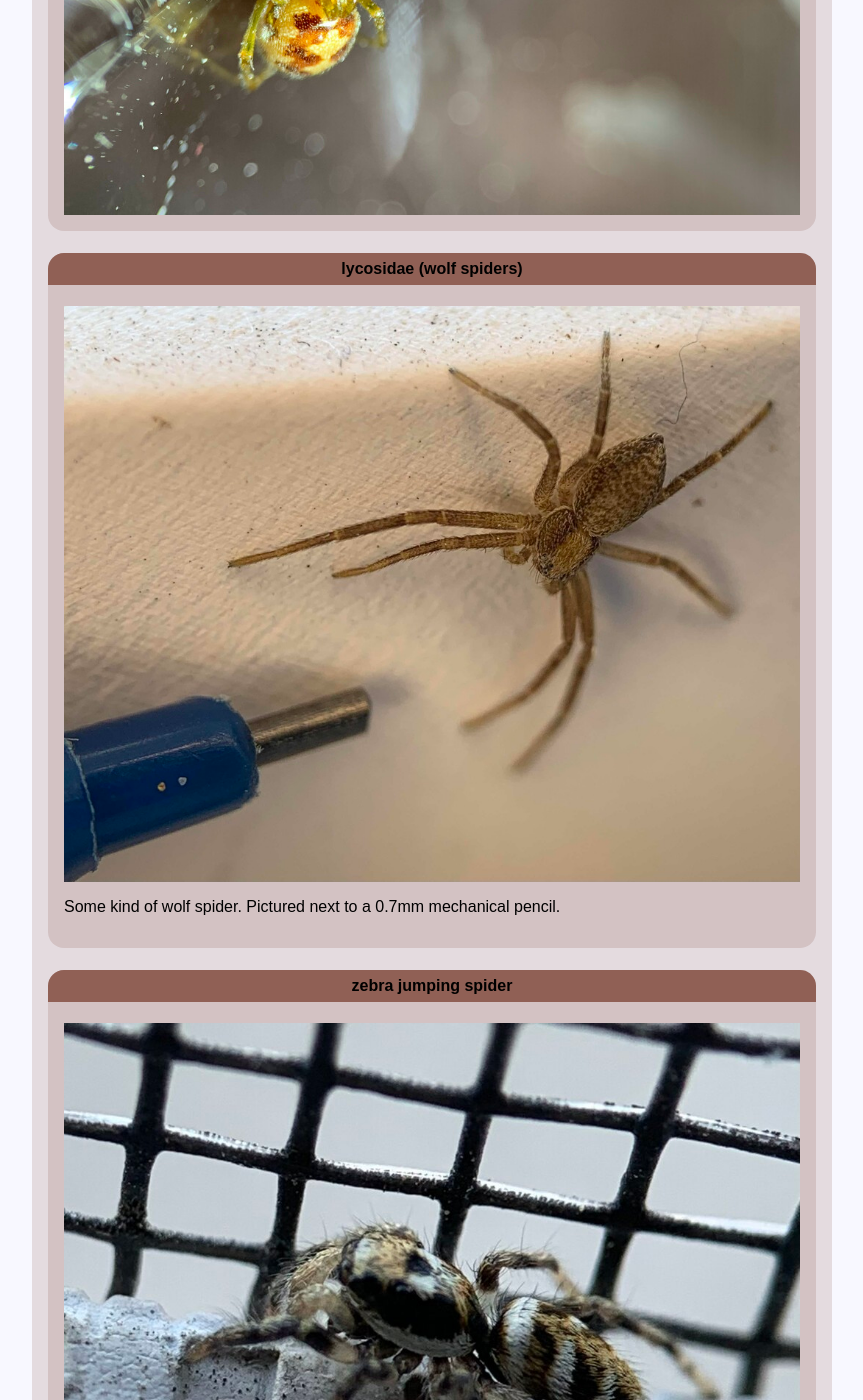
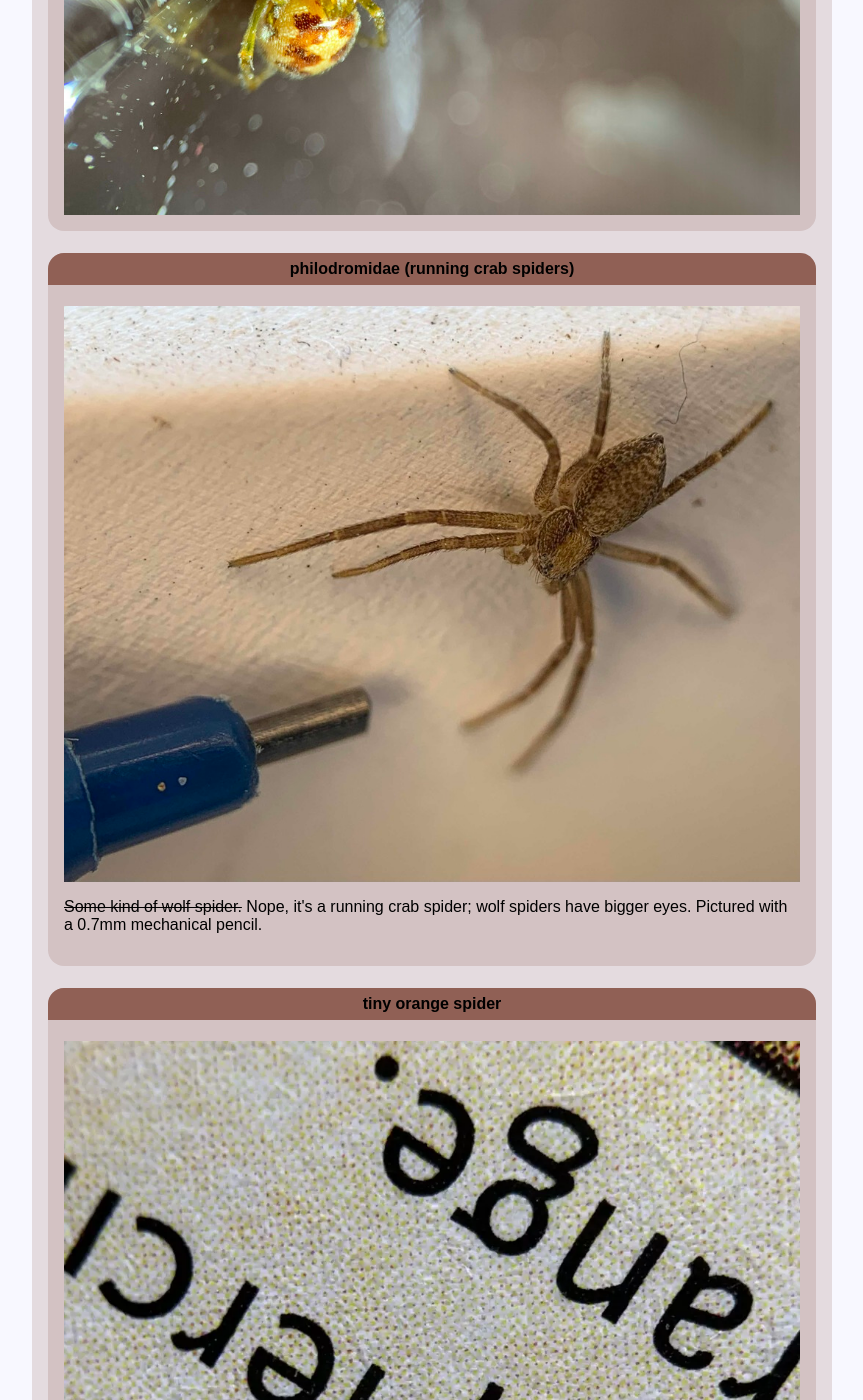
Before and after one commit to Roachbones/Roachbones.github.io, a Jekyll site: the page bugs/index.html, which Jekyll copies as it is, in a window 1280 px wide and 1400 px high, scrolled down 4396 px. Shown: the whole window, without its empty margins (208-1071 px from the left). Built offline with Jekyll 4.4.1, drawn with Linux system fonts in a browser that asks for light colours.

Commit message:
Fix running crab spider

```diff
--- a/bugs/index.html
+++ b/bugs/index.html
@@ -96,10 +96,17 @@ p {
 			<a href="Theridon_murarium2.jpg"><img src="thumb/Theridon_murarium2.jpg" alt="spider"></a>
 		</section>
 
-		<section id="lycosidae">
-			<h4>lycosidae (wolf spiders)</h4>
+		<section id="philodromidae">
+			<h4>philodromidae (running crab spiders)</h4>
 			<a href="lycosid.jpg"><img src="thumb/lycosid.jpg" alt="wolf spider"></a>
-			<p>Some kind of wolf spider. Pictured next to a 0.7mm mechanical pencil.</p>
+			<p><s>Some kind of wolf spider.</s> Nope, it's a running crab spider; wolf spiders have bigger eyes. Pictured with a 0.7mm mechanical pencil.</p>
+		</section>
+
+   		<section id="monster-manual">
+			<h4>tiny orange spider</h4>
+			<a href="monster_manual.webp"><img src="thumb/monster_manual.webp" alt="tiny spider next to printed letters"></a>
+			<a href="monster_manual_closeup.jpg"><img src="thumb/monster_manual_closeup.jpg" alt="tiny spider closeup"></a>
+    		<p><i>Tiny Beast, Unaligned.</i> I found this crawling in my Monster Manual during D&D.</p>
 		</section>
 
 		<section id="zebra-jumping-spider">
@@ -108,13 +115,8 @@ p {
 			<a href="zebra_jumping_spider3.jpg"><img src="thumb/zebra_jumping_spider3.jpg" alt="zebra jumping spider"></a>
 		</section>
 
-		<section id="monster-manual">
-			<h4>tiny orange spider</h4>
-			<a href="monster_manual.webp"><img src="thumb/monster_manual.webp" alt="tiny spider next to printed letters"></a>
-			<a href="monster_manual_closeup.jpg"><img src="thumb/monster_manual_closeup.jpg" alt="tiny spider closeup"></a>
-		</section>
 
-		<p><i>Tiny Beast, Unaligned.</i> I found this crawling in my Monster Manual during D&D.</p>
+
 
 	</section>
 
```
